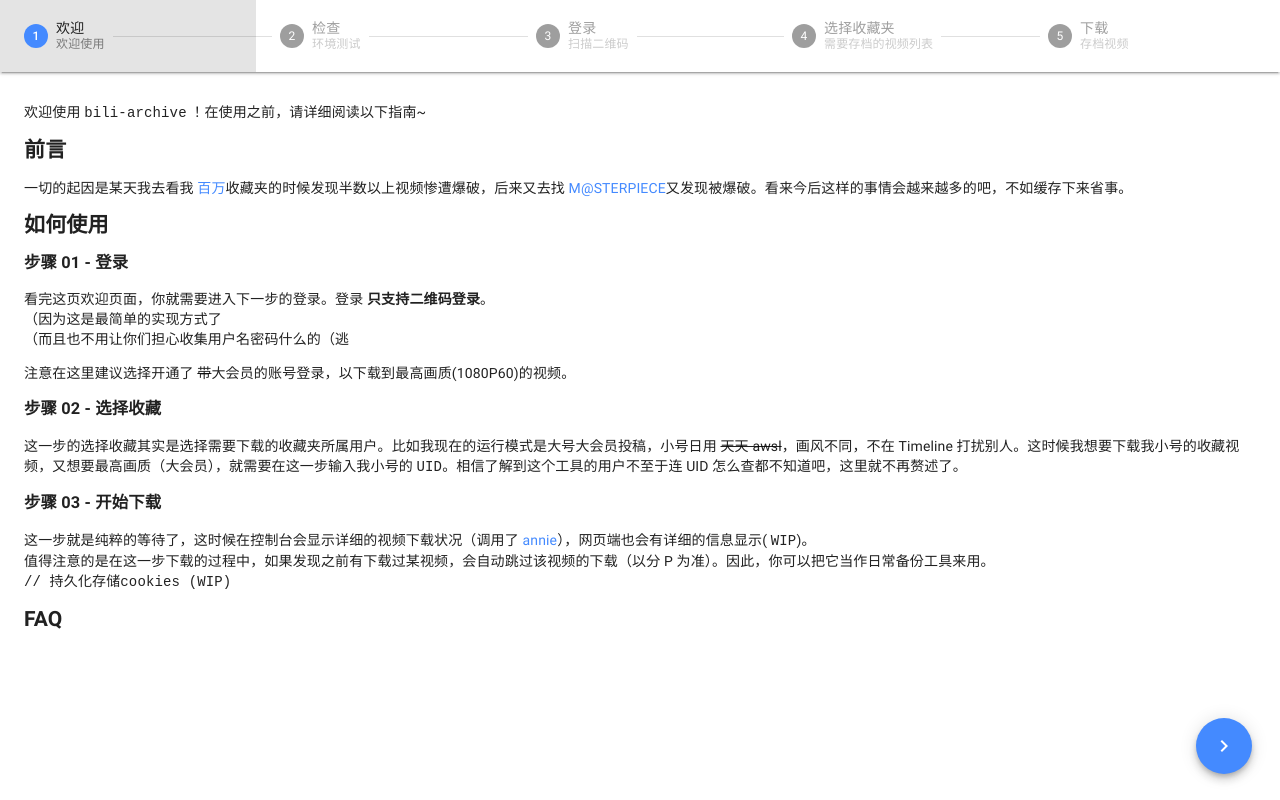
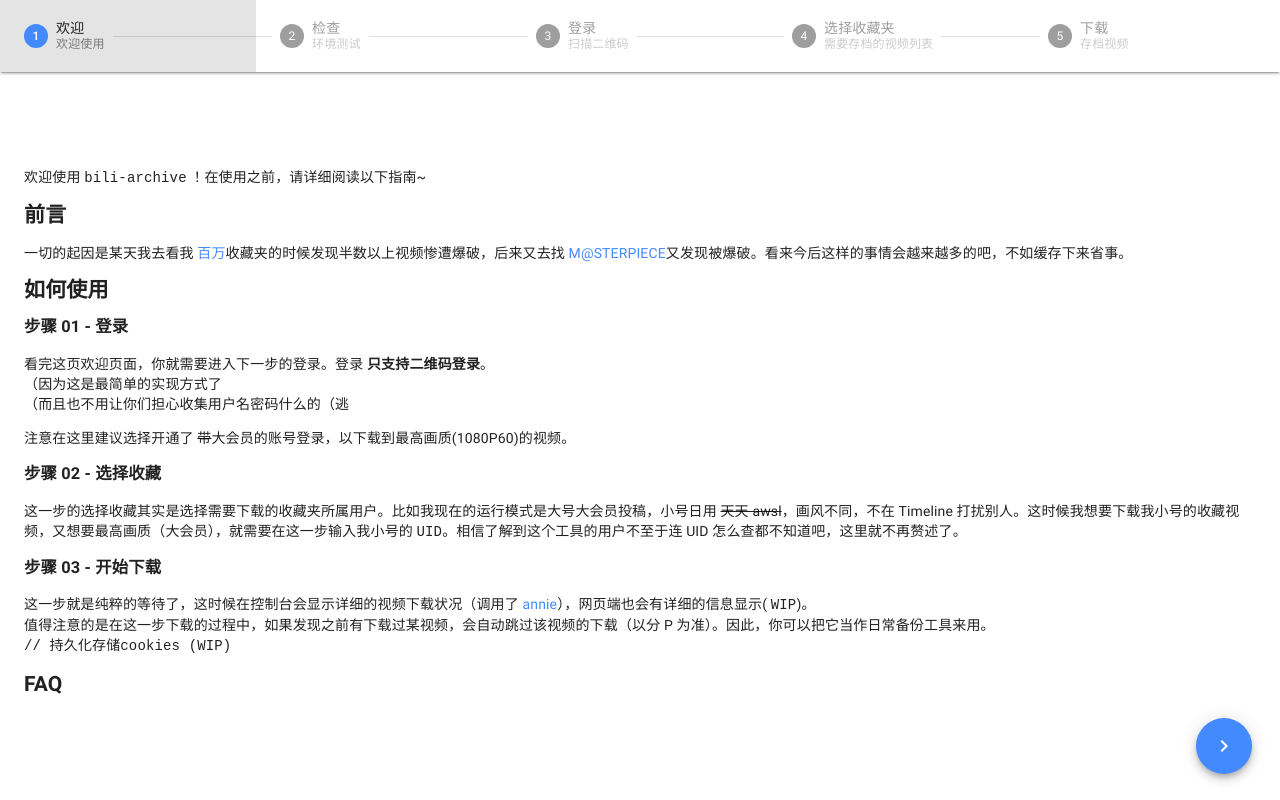
Before and after one commit to Yesterday17/bili-archive, a Vue app in the folder bili-archive-frontend/: page /#/step-00 in a window 1280 px wide. Built offline with nearby package versions, Linux system fonts and the light colour scheme.

Commit message:
fix(frontend): 100% width for most elements now

```diff
--- a/bili-archive-frontend/src/App.vue
+++ b/bili-archive-frontend/src/App.vue
@@ -147,16 +147,22 @@
 }
 
 #app,
+.md-stepper,
+.md-stepper-content,
 .md-steppers,
-.md-stepper {
+.md-steppers-container,
+.full-height {
   height: 100%;
+  width: 100%;
 }
 
 .md-steppers-wrapper {
   height: 90% !important;
+  width: 100%;
 }
 
-.center {
+.center,
+.md-stepper-content {
   display: flex;
   display: -webkit-flex;
   align-items: center;
--- a/bili-archive-frontend/src/views/Environment.vue
+++ b/bili-archive-frontend/src/views/Environment.vue
@@ -122,7 +122,6 @@
 
 <style lang="scss" scoped>
 #environment {
-  margin-top: 100px;
-  width: 768px;
+  width: 100%;
 }
 </style>
--- a/bili-archive-frontend/src/views/SelectFavorite.vue
+++ b/bili-archive-frontend/src/views/SelectFavorite.vue
@@ -158,7 +158,6 @@
 
 <style lang="scss" scoped>
 #select {
-  margin-top: 100px;
-  margin-bottom: 100px;
+  width: 100%;
 }
 </style>
```
